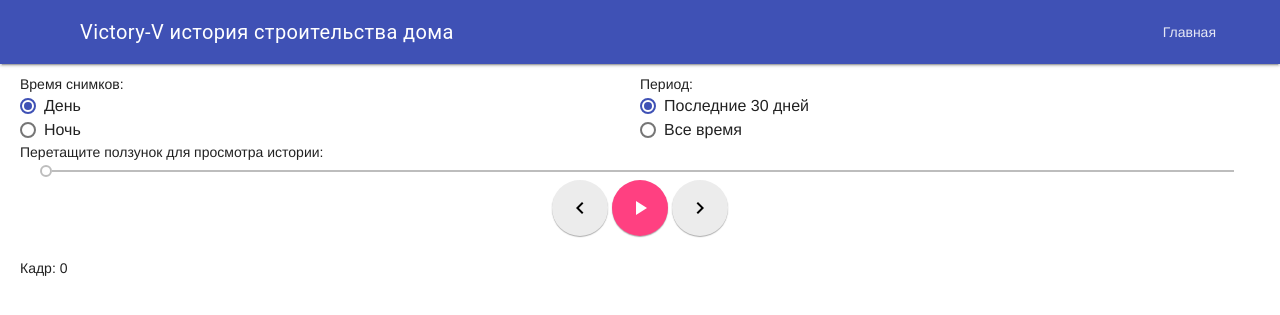
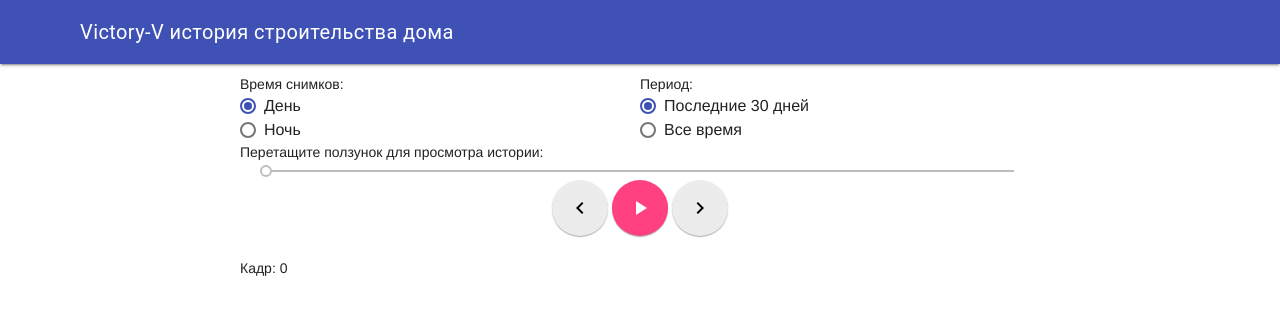
Before and after one commit to AlexKotl/victory5, a PHP site: page /main.html in a window 1280 px wide. Shown: the top 315 px of the page. Run offline with PHP 8.4, Linux system fonts and the light colour scheme; data that the repository does not hold is empty; a stand-in replaces the project's code that opens the database connection; some libraries are stand-ins or nearby versions.

Commit message:
some fixes

```diff
--- a/app/css/style.css
+++ b/app/css/style.css
@@ -1,5 +1,7 @@
 #app {
 	padding: 10px 20px;
+	margin: auto;
+	max-width: 800px;
 }
 
 #display {
--- a/main.html
+++ b/main.html
@@ -18,7 +18,7 @@
 		<div class="mdl-layout__header-row">
 			<span class="mdl-layout-title">Victory-V история строительства дома</span>
 			<div class="mdl-layout-spacer"></div>
-			<nav class="mdl-navigation mdl-layout--large-screen-only">
+			<nav class="mdl-navigation mdl-layout--large-screen-only" style='display:none'>
 				<a class="mdl-navigation__link" href="">Главная</a>
 			</nav>
 		</div>
@@ -112,6 +112,7 @@
 
 
 <script src="/node_modules/vue/dist/vue.min.js" type="text/javascript"></script>
+<script src="/node_modules/vue-router/dist/vue-router.min.js" type="text/javascript"></script>
 <script src="/node_modules/vue-resource/dist/vue-resource.min.js" type="text/javascript"></script>
 <script src="/app/app.js" type="text/javascript"></script>
 
--- a/package.json
+++ b/package.json
@@ -22,6 +22,7 @@
   "dependencies": {
     "material-design-lite": "^1.3.0",
     "vue": "^2.2.6",
-    "vue-resource": "^1.2.1"
+    "vue-resource": "^1.2.1",
+    "vue-router": "^2.3.1"
   }
 }
```
